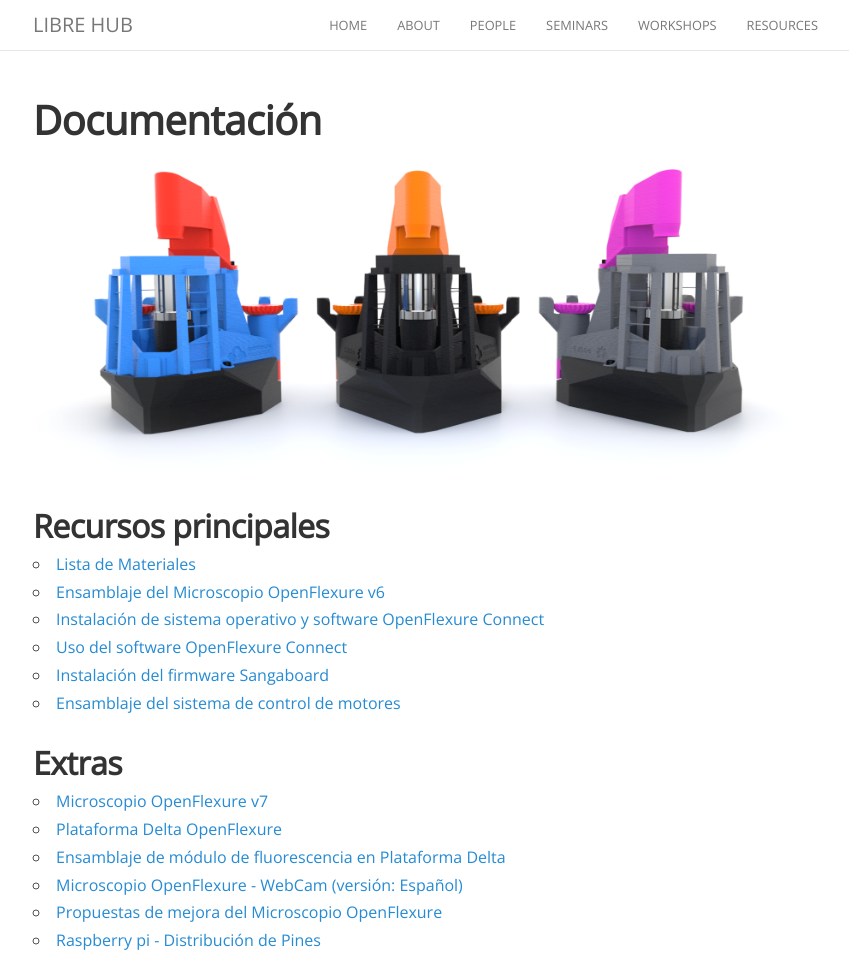
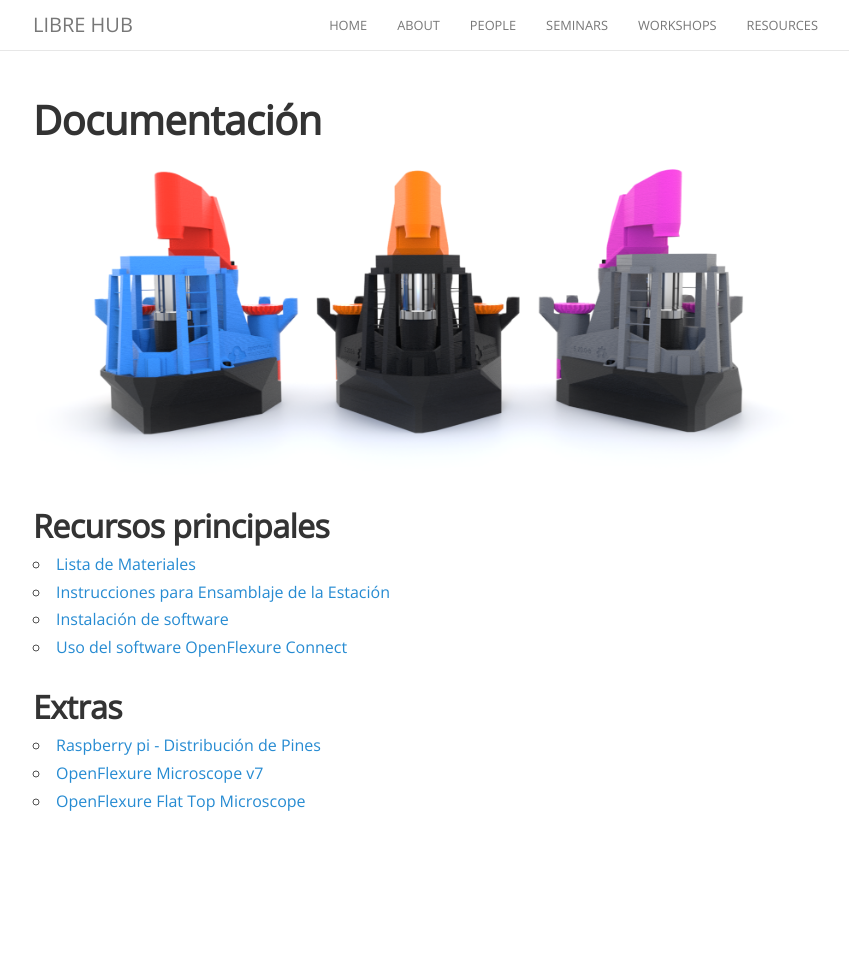
Before and after one commit to LIBREhub/LIBREhub.github.io, a Jekyll site: the page built from workshops/SEMS_2023/resources.md, in a window 1280 px wide and 972 px high. Shown: the whole window, without its empty margins (222-1071 px from the left). Built offline with Jekyll 4.4.1, drawn with Linux system fonts in a browser that asks for light colours; nearby versions of some CDN libraries.

Commit message:
Update Strobe Workshop

```diff
--- a/workshops/SEMS_2023/resources.md
+++ b/workshops/SEMS_2023/resources.md
@@ -10,18 +10,13 @@ permalink: /workshops/SEMS_2023/resources/
 
 ## Recursos principales
 
-- [Lista de Materiales](https://docs.google.com/spreadsheets/d/1dg7__0FWc7H_z7FVYHRJuLNGd7bEPQnKqeRmPI-h0Bc/edit?usp=sharing)
-- [Ensamblaje del Microscopio OpenFlexure v6](https://build.openflexure.org/openflexure-microscope/v6.1.5/docs/)
-- [Instalación de sistema operativo y software OpenFlexure Connect](https://openflexure.org/projects/microscope/install)
-- [Uso del software OpenFlexure Connect](https://openflexure-microscope-software.readthedocs.io/en/latest/webapp/index.html)
-- [Instalación del firmware Sangaboard](https://gitlab.com/bath_open_instrumentation_group/sangaboard/-/tree/master/arduino_code)
-- [Ensamblaje del sistema de control de motores](https://build.openflexure.org/openflexure-microscope/v6.1.5/docs/#/6_motor_controllers)
+- [Lista de Materiales](https://librehub.github.io/3_Levels_Stage/3-level-station_BOM.html)
+- [Instrucciones para Ensamblaje de la Estación](https://librehub.github.io/3_Levels_Stage/3-level-station.html)
+- [Instalación de software](https://librehub.github.io/3_Levels_Stage/software-installation.html)
+- [Uso del software OpenFlexure Connect](https://librehub.github.io/3_Levels_Stage/usage.html)
 
 ## Extras
 
-- [Microscopio OpenFlexure v7](https://build.openflexure.org/openflexure-microscope/v7.0.0-alpha2/)
-- [Plataforma Delta OpenFlexure](https://build.openflexure.org/openflexure-delta-stage/v1.2.0/)
-- [Ensamblaje de módulo de fluorescencia en Plataforma Delta](https://build.openflexure.org/openflexure-delta-stage/v1.2.0/pages/reflection_illumination.html)
-- [Microscopio OpenFlexure - WebCam (versión: Español)](https://gitlab.fcen.uncu.edu.ar/regosh/openflexure/-/wikis/home)
-- [Propuestas de mejora del Microscopio OpenFlexure](https://ofep.openflexure.org/index.html)
 - [Raspberry pi - Distribución de Pines](https://pinout.xyz/)
+- [OpenFlexure Microscope v7](https://build.openflexure.org/openflexure-microscope/v7.0.0-alpha2/)
+- [OpenFlexure Flat Top Microscope](https://rwb27.gitlab.io/openflexure-flat-top-microscope/)
```
Also changed, not shown: _posts/2023-07-17-strobeillum-ws.md (+4 -4 lines), workshops/SEMS_2023/place.md (+14 -11 lines), workshops/SEMS_2023/program.md (+1 -2 lines), images/workshops/SEMS_2023_agenda.png (added).
